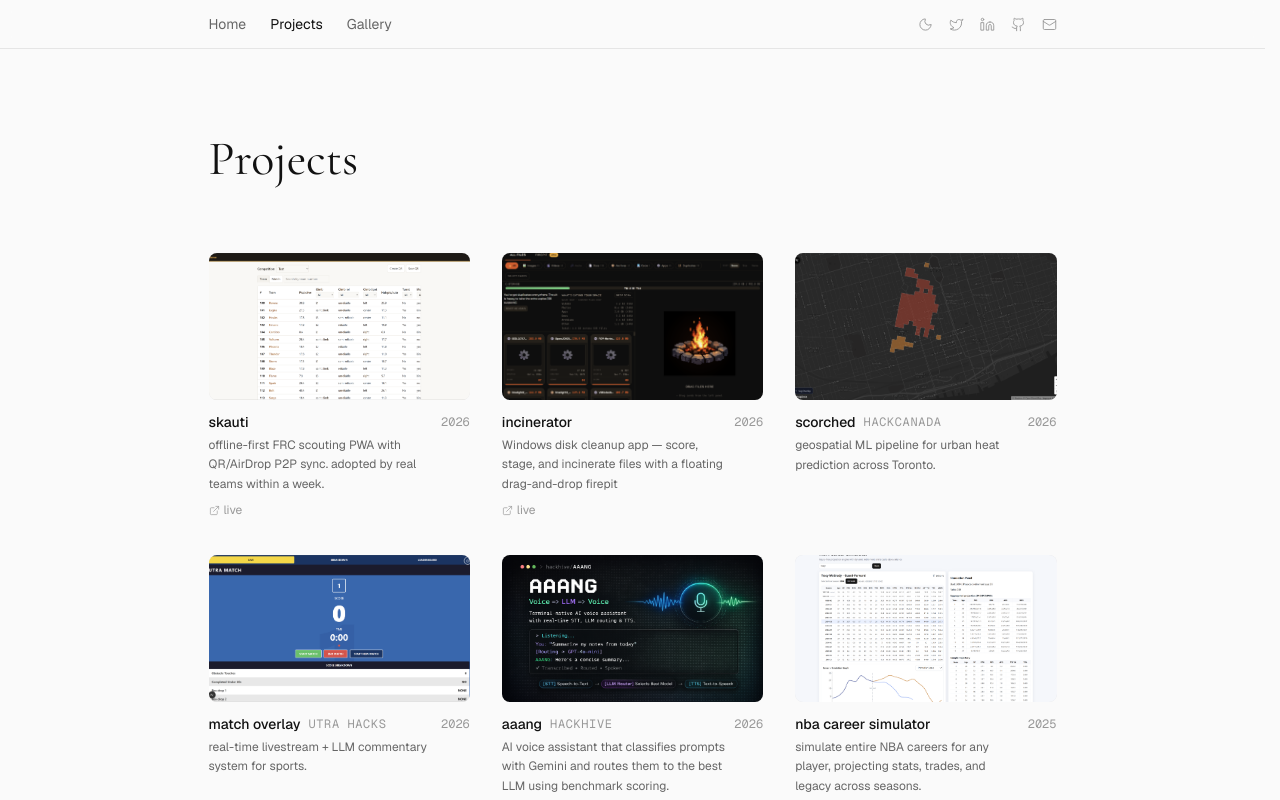
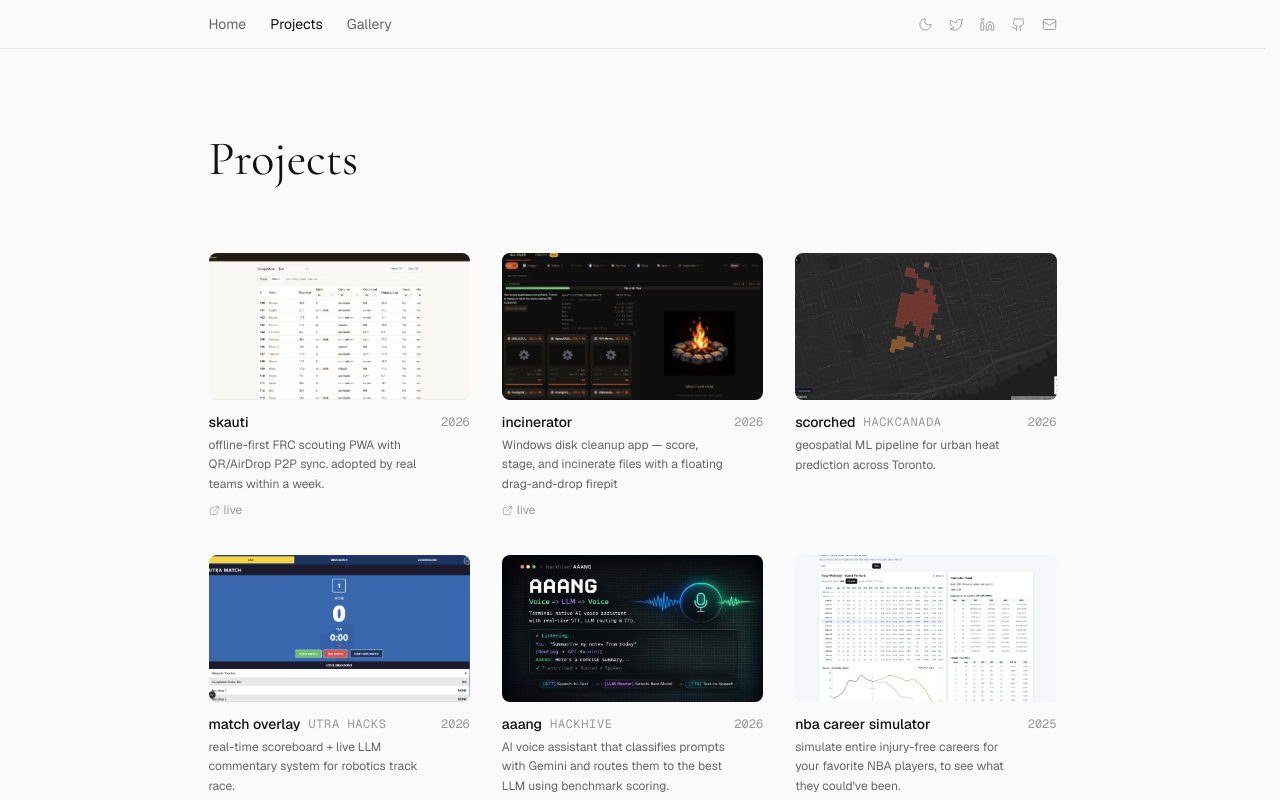
Before and after one commit to geos1l/georgio, a Next.js app: page /projects in a window 1280 px wide. Shown: the top 800 px of the page. Built offline with nearby package versions, Linux system fonts and the light colour scheme.

Commit message:
updated project descriptions

```diff
--- a/data/hackathons.ts
+++ b/data/hackathons.ts
@@ -39,7 +39,7 @@ export const hackathons: Hackathon[] = [
     slug: "utra-hacks",
     year: 2026,
     result: "built match overlay",
-    description: "real-time livestream + LLM commentary system for sports.",
+    description: "real-time scoreboard + live LLM commentary system for robotics track race.",
     story: "At UTRA Hacks we built Match Overlay — a system that injects AI commentary directly into a live sports stream. We captured game state in real time (score, player positions, key events), fed it into an LLM with a prompt tuned for colour commentary, and pushed the generated text as an overlay onto the video feed with sub-second latency. The hardest part was keeping the commentary coherent across multiple LLM calls without it sounding repetitive — we ended up building a rolling context window that summarised recent commentary before each new generation.",
     thumbnail: "/projects/UTRA-thumbnail.png",
     demoMedia: "/projects/utrahacks-demo.png",
--- a/data/projects.ts
+++ b/data/projects.ts
@@ -13,7 +13,7 @@ export const projects: Project[] = [
   {
     title: "nba career simulator",
     year: 2025,
-    description: "simulate entire NBA careers for any player, projecting stats, trades, and legacy across seasons.",
+    description: "simulate entire injury-free careers for your favorite NBA players, to see what they could've been.",
     thumbnail: "/projects/NbaCareerSim-thumbnail.png",
     href: "https://github.com/geos1l/NBA-Career-Simulator",
     liveUrl: "https://github.com/geos1l/NBA-Career-Simulator",
```
